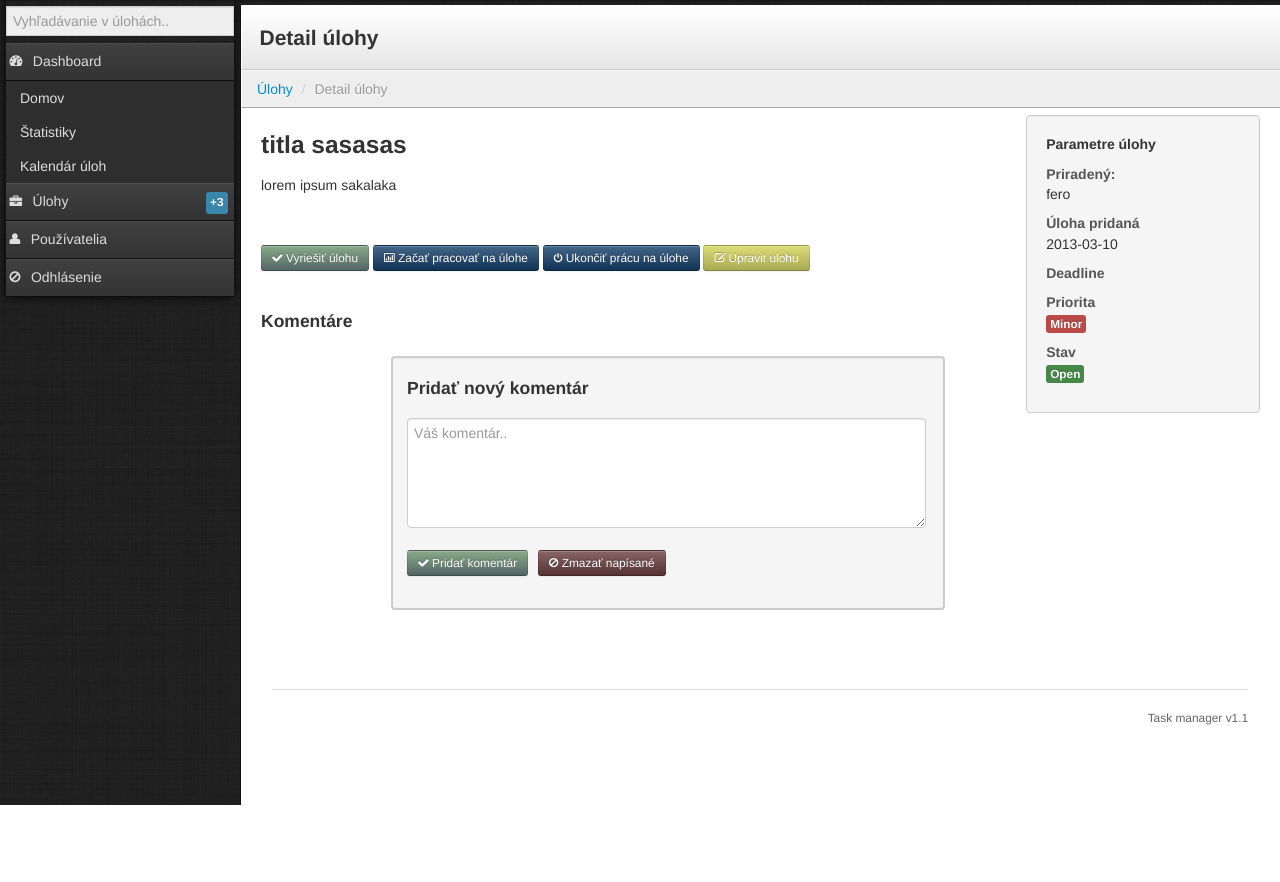
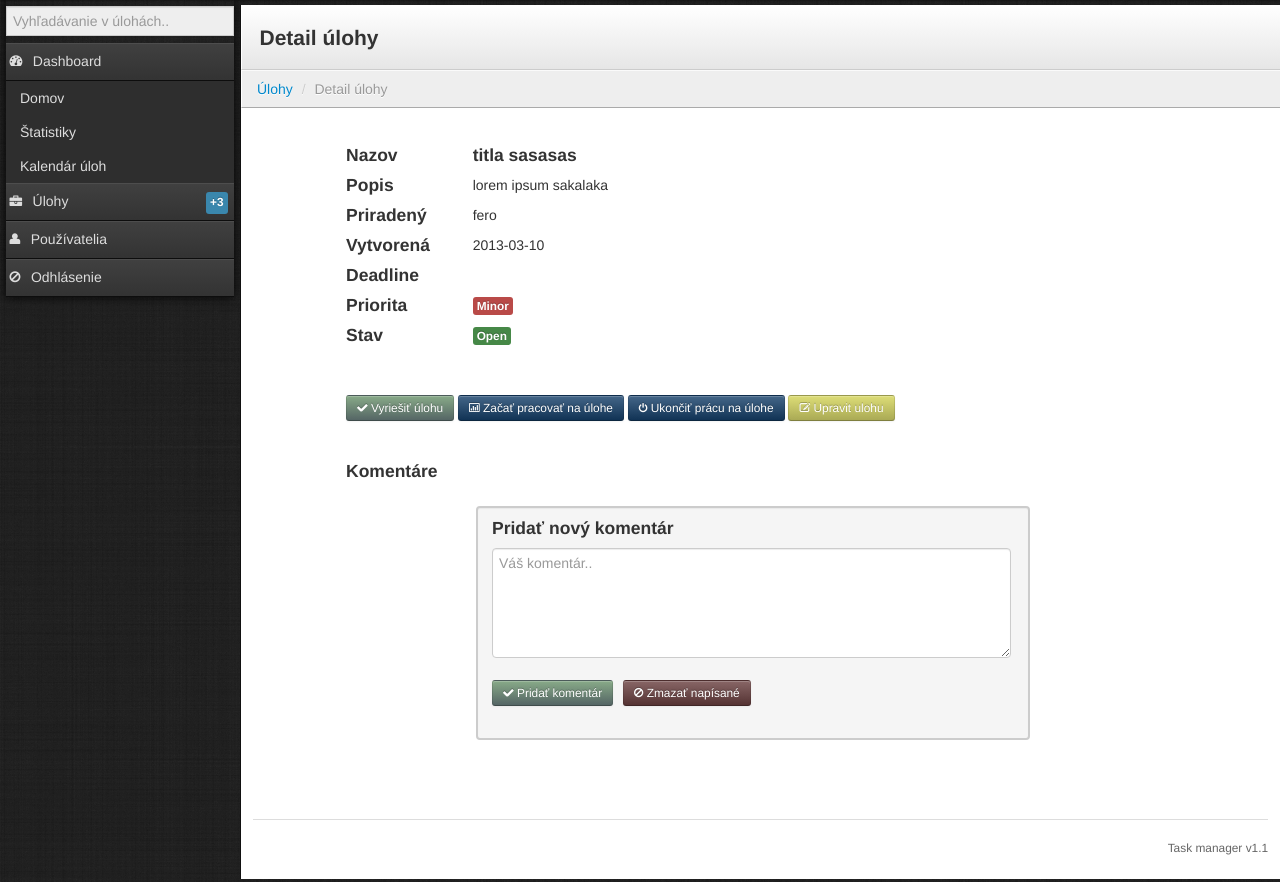
Before and after one commit to rtelicak/swi, a CodeIgniter app: page /index.php/task/detail/1 in a window 1280 px wide. Shown: the part 43-925 px from the top of the page. Before the commit the page ends 848 px from the top, so only its background shows below. Run offline with CodeIgniter, Linux system fonts and the light colour scheme; data comes from the database, SQL or seed files in the repository.

Commit message:
task detail design

```diff
--- a/application/views/task_detail.php
+++ b/application/views/task_detail.php
@@ -11,16 +11,66 @@
         </ul>
         <div class="container-fluid">
             <div class="row-fluid">
-                <!-- <div class="alert alert-error">
-                    <button type="button" class="close" data-dismiss="alert">×</button>
-                    Tento task je tesne pred deadlinom.
-                </div> -->
                 <div class="item-content">
-                    <div class="span9">
-                        <h2><?php echo $title; ?></h2>
-                        <p style="width: 700px;">
-                            <?php echo $desc; ?>
-                        </p>
+                    <div class="span9 offset1" style="padding-top:30px;">
+						<div>
+						<div class="row-fluid">
+							<div class="span1">
+								<h4>Nazov</h4>
+							</div>
+							<div class="span8 offset1">
+								<h4><?php echo $title; ?></h4>
+							</div>
+						</div>
+						<div class="row-fluid">
+							<div class="span1">
+								<h4>Popis</h4>
+							</div>
+							<div class="span9 offset1">
+								<p><?php echo $desc; ?></p>
+							</div>
+						</div>
+						<div class="row-fluid">
+							<div class="span1">
+								<h4>Priradený</h4>
+							</div>
+							<div class="span8 offset1">
+								<p><?php echo $assigned_user; ?></p>
+							</div>
+						</div>
+						<div class="row-fluid">
+							<div class="span1">
+								<h4>Vytvorená</h4>
+							</div>
+							<div class="span8 offset1">
+								<p><?php echo $created; ?></p>
+							</div>
+						</div>
+						<div class="row-fluid">
+							<div class="span1">
+								<h4>Deadline</h4>
+							</div>
+							<div class="span8 offset1">
+								<p><?php echo $deadline; ?></p>
+							</div>
+						</div>
+						<div class="row-fluid">
+							<div class="span1">
+								<h4>Priorita</h4>
+							</div>
+							<div class="span8 offset1">
+								<p><span class="label label-important"><?php echo $priority; ?></span></p>
+							</div>
+						</div>
+						<div class="row-fluid">
+							<div class="span1">
+								<h4>Stav</h4>
+							</div>
+							<div class="span8 offset1">
+								<p><span class="label label-success"><?php echo $state; ?></span></p>
+							</div>
+						</div>
+						</div>
                         <div class="mb-30" style="padding-top: 40px;">
                             <button class="btn btn-small btn-success"><i class="icon-ok"></i> Vyriešiť úlohu</button>
                             <button class="btn btn-small btn-primary"><i class="icon-bar-chart"></i> Začať pracovať na úlohe</button>
@@ -54,33 +104,16 @@
 							</div>
 						</div>
                     </div>
-                    <div class="span3">
-                        <div class="toc well boot">
-                            <h3 class="mt-0">Parametre úlohy</h3>
-                            <h4>Priradený:</h4>
-                            <p><?php echo $assigned_user; ?></p>
-                            <h4>Úloha pridaná</h4>
-                            <p><?php echo $created; ?></p>
-                            <h4>Deadline</h4>
-                            <p><?php echo $deadline; ?></p>
-                            <h4>Priorita</h4>
-                            <p><span class="label label-important"><?php echo $priority; ?></span></p>
-                            <h4>Stav</h4>
-                            <p><span class="label label-success"><?php echo $state; ?></span></p>
-                        </div>
-                    </div>
-                    <div class="clearfix">&nbsp;</div>
                 </div>
-                <footer>
-                    <hr>
-                    <p class="pull-right">
-                        Task manager v1.1
-                    </p>
-                    <div class="clearfix">&nbsp;</div>
-                </footer>
             </div>
         </div>
+        <footer>
+            <hr>
+            <p class="pull-right">Task manager v1.1</p>
+            <div class="clearfix">&nbsp;</div>
+        </footer>
     </div>
+
 	<script src="<?php echo base_url() ?>resources/bootstrap/js/bootstrap.js" type="text/javascript"></script>
     <script type="text/javascript">
         $("[rel=tooltip]").tooltip();
--- a/resources/stylesheets/theme.css
+++ b/resources/stylesheets/theme.css
@@ -891,6 +891,11 @@ td.load {
 	font-size: 14px;
 }
 
+.container-fluid h4{
+	margin: 0;
+	padding: 0;
+}
+
 .add-comment-wrapper{
 	margin-left: 130px;
 	width: 550px;
```
